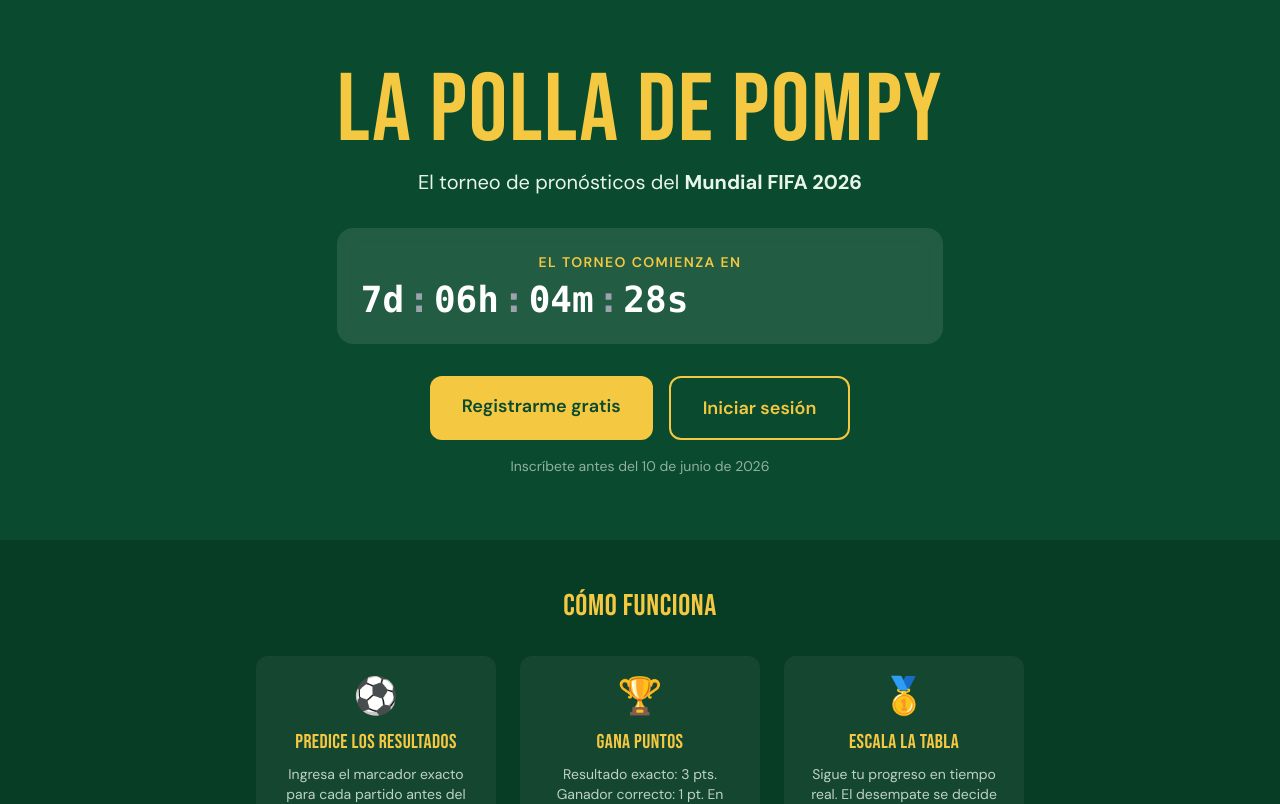
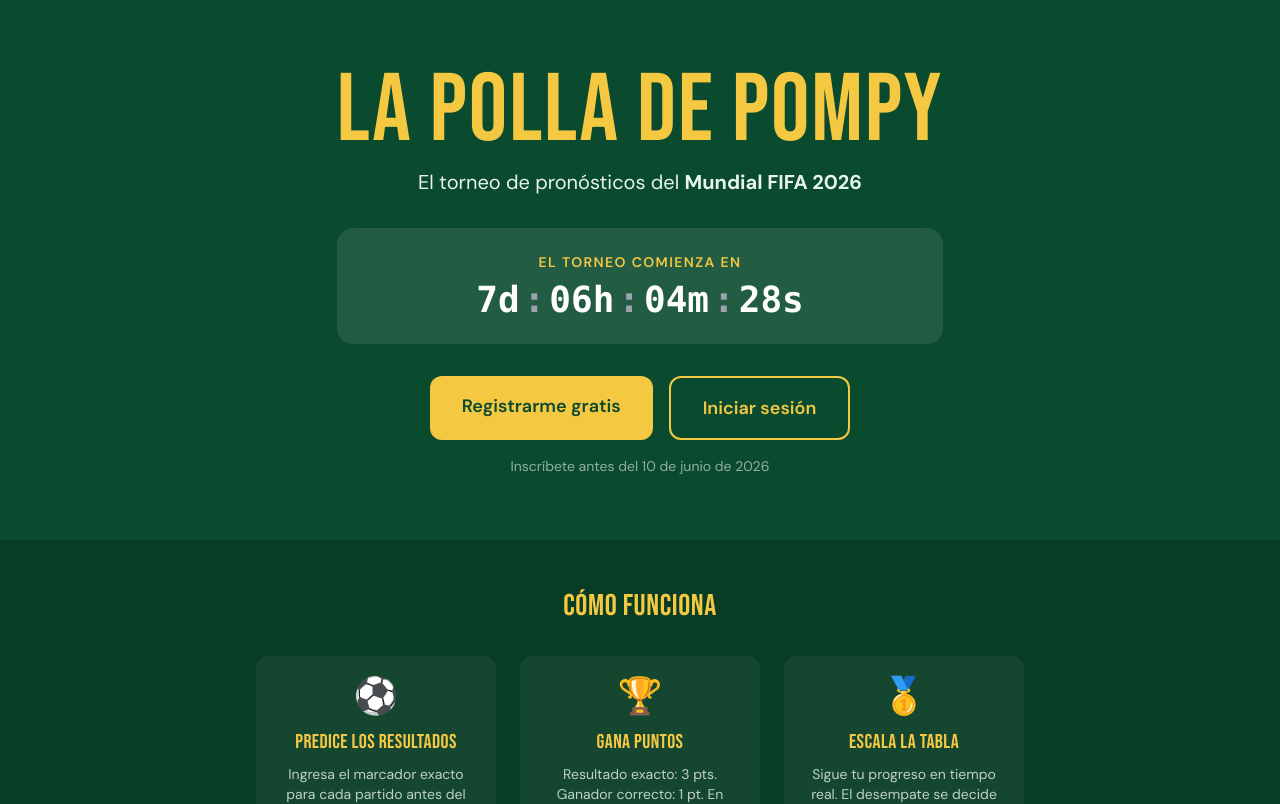
Before and after one commit to ricardoab82/polla-pompy, a Next.js app: page / in a window 1280 px wide. Shown: the top 804 px of the page. Built offline with nearby package versions, Linux system fonts and the light colour scheme.

Commit message:
fix: center countdown on landing page

```diff
--- a/src/app/page.tsx
+++ b/src/app/page.tsx
@@ -25,10 +25,12 @@
             <p className="text-[#f5c842] text-sm font-semibold uppercase tracking-widest mb-2">
               El torneo comienza en
             </p>
-            <Countdown
-              targetDate={TOURNAMENT_KICKOFF.toISOString()}
-              className="text-white text-3xl md:text-4xl justify-center"
-            />
+            <div className="flex justify-center">
+              <Countdown
+                targetDate={TOURNAMENT_KICKOFF.toISOString()}
+                className="text-white text-3xl md:text-4xl"
+              />
+            </div>
           </div>
 
           {/* Registration deadline warning */}
```
